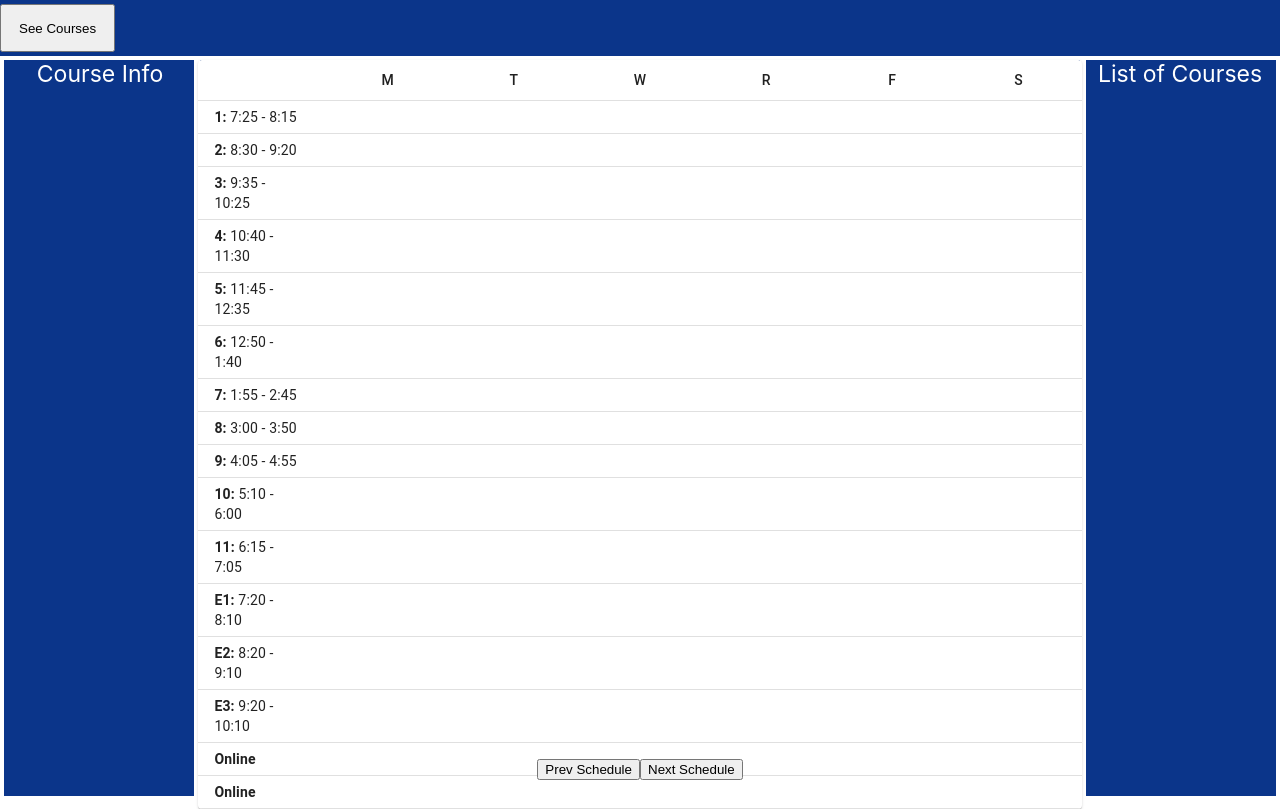
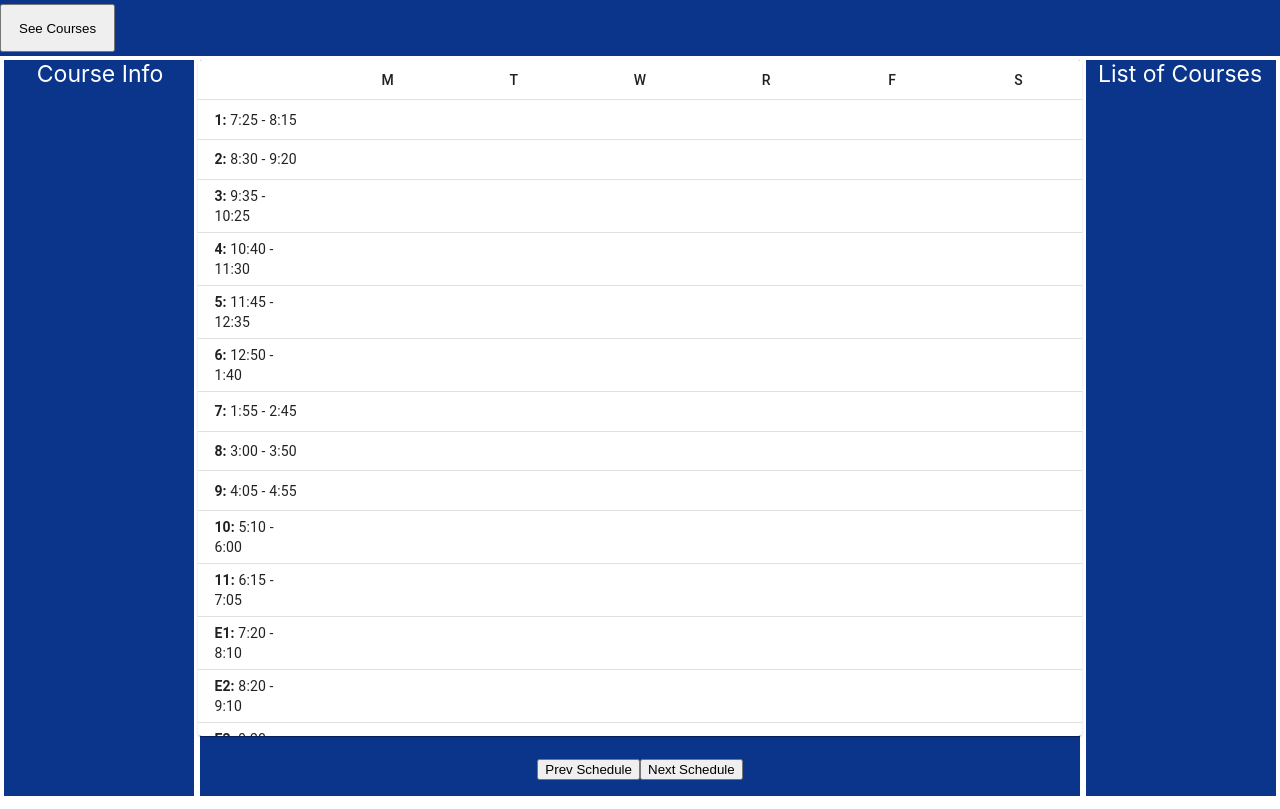
Before and after one commit to kc0813/ScheduGator, a React (Create React App) app in the folder frontend/: page / in a window 1280 px wide. Both pictures are taken after a click on the button "See Sample Schedules". Built offline with nearby package versions, Linux system fonts and the light colour scheme.

Commit message:
made schedule ui static

```diff
--- a/frontend/src/Schedule/Calendar.tsx
+++ b/frontend/src/Schedule/Calendar.tsx
@@ -17,14 +17,15 @@ function Calendar(
     }
 ) {
 
-
+   let rowNum: number = props.schedule.template.get("ONLINE")!.length + 15;
+   let rowHeight: number = 84.5 / rowNum;
     //Return a single sample schedule
     return(
-        <TableContainer component={Paper}>
+        <TableContainer component={Paper} style={{maxHeight: "84.5vh", minHeight: "84.5vh"}}>
         <Table size="small">
 
             <TableHead>
-                <GenerateDays/>
+                <GenerateDays height = {rowHeight}/>
             </TableHead>
 
             <TableBody>
@@ -33,6 +34,7 @@ function Calendar(
                         timeSlot={row}
                         schedule={props.schedule.template}
                         colorMap={props.colorMap}
+                        height = {rowHeight}
                     />
                 ))}
 
@@ -40,6 +42,7 @@ function Calendar(
                         <GenerateOnline
                             courseID={courseID}
                             colorMap={props.colorMap}
+                            height = {rowHeight}
                         />
                         ))
                     )
--- a/frontend/src/Schedule/GenerateSample/GenerateDays.tsx
+++ b/frontend/src/Schedule/GenerateSample/GenerateDays.tsx
@@ -2,10 +2,15 @@ import {TableRow, TableCell} from "@material-ui/core";
 import {days} from "../../UF";
 
 //Generate the top row displaying the days
-export function GenerateDays(){
+export function GenerateDays(
+    props: {
+        height: number
+    }
+){
+    let relHeight: string = props.height.toString() + "vh"
     return (
-        <TableRow style={{height:"5vh"}}>
-            <TableCell style={{padding:0}}></TableCell>
+        <TableRow style={{height: relHeight}}>
+            <TableCell style={{padding:0}} align="center"></TableCell>
                 {days.map((day:string, key:number) =>
                     <TableCell key={key} style={{padding:0}} align="center" >{day}</TableCell>
                 )}
--- a/frontend/src/Schedule/GenerateSample/GenerateOnline.tsx
+++ b/frontend/src/Schedule/GenerateSample/GenerateOnline.tsx
@@ -3,13 +3,15 @@ import {Typography, TableRow, TableCell} from "@material-ui/core";
 export function GenerateOnline(
     props: {
         courseID: string,
-        colorMap: Map<string, string>
+        colorMap: Map<string, string>,
+        height: number
     }
 ){
         let color: string | undefined = props.colorMap.get(props.courseID)
+        let relHeight: string = props.height.toString() + "vh"
 
         return(
-            <TableRow style={{height: "4vh"}}>
+            <TableRow style={{height: relHeight}}>
                 <TableCell
                     style={{width: "12%", fontSize: "1.75vh"}}>
                     <b>Online</b>
--- a/frontend/src/Schedule/GenerateSample/GenerateRow.tsx
+++ b/frontend/src/Schedule/GenerateSample/GenerateRow.tsx
@@ -8,10 +8,12 @@ export function GenerateRow(
     props: {
         timeSlot: TimeSlot,
         schedule: Map<string, string[]>,
-        colorMap: Map<string, string>
+        colorMap: Map<string, string>,
+        height: number
     }
 ) {
     let cellArr: JSX.Element[] = []
+    let relHeight: string = props.height.toString() + "vh"
 
     //First column displays period number and time range.
     cellArr.push(
@@ -37,7 +39,7 @@ export function GenerateRow(
         }
     });
 
-    return <TableRow style={{height: "4vh"}}>{cellArr}</TableRow>;
+    return <TableRow style={{height: relHeight}}>{cellArr}</TableRow>;
 };
 
 export default GenerateRow;
```
